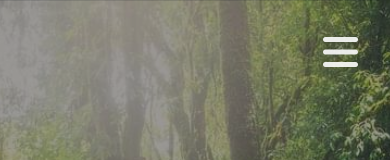
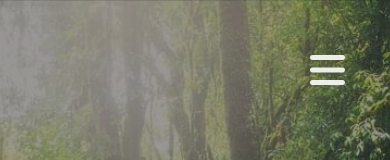
Before and after one commit to FilipW98/Forest-Project, a website: page index.html in a window 390 px wide. Shown: the top 160 px of the page. Drawn offline with Linux system fonts and the light colour scheme.

Commit message:
correct burger btn2

```diff
--- a/src/sass/_nav.scss
+++ b/src/sass/_nav.scss
@@ -49,8 +49,8 @@
 
 .nav__btn {
 	position: fixed;
-	top: 25px;
-	right: 20px;
+	top: 30px;
+	right: 25px;
 	cursor: pointer;
 	background-color: transparent;
 	color: rgba(255, 255, 255, 0.89);
@@ -58,7 +58,7 @@
 	z-index: 100000000;
 	.fa-bars {
 		font-size: 4rem;
-		padding: 0.3em;
+		padding: 0.5em;
 	}
 }
 
```
Also changed, not shown: index.html (+1 -14 lines), page-contact.html (+0 -14 lines), page-offer.html (+0 -14 lines), dist/css/main.min.css, 1 other file.
